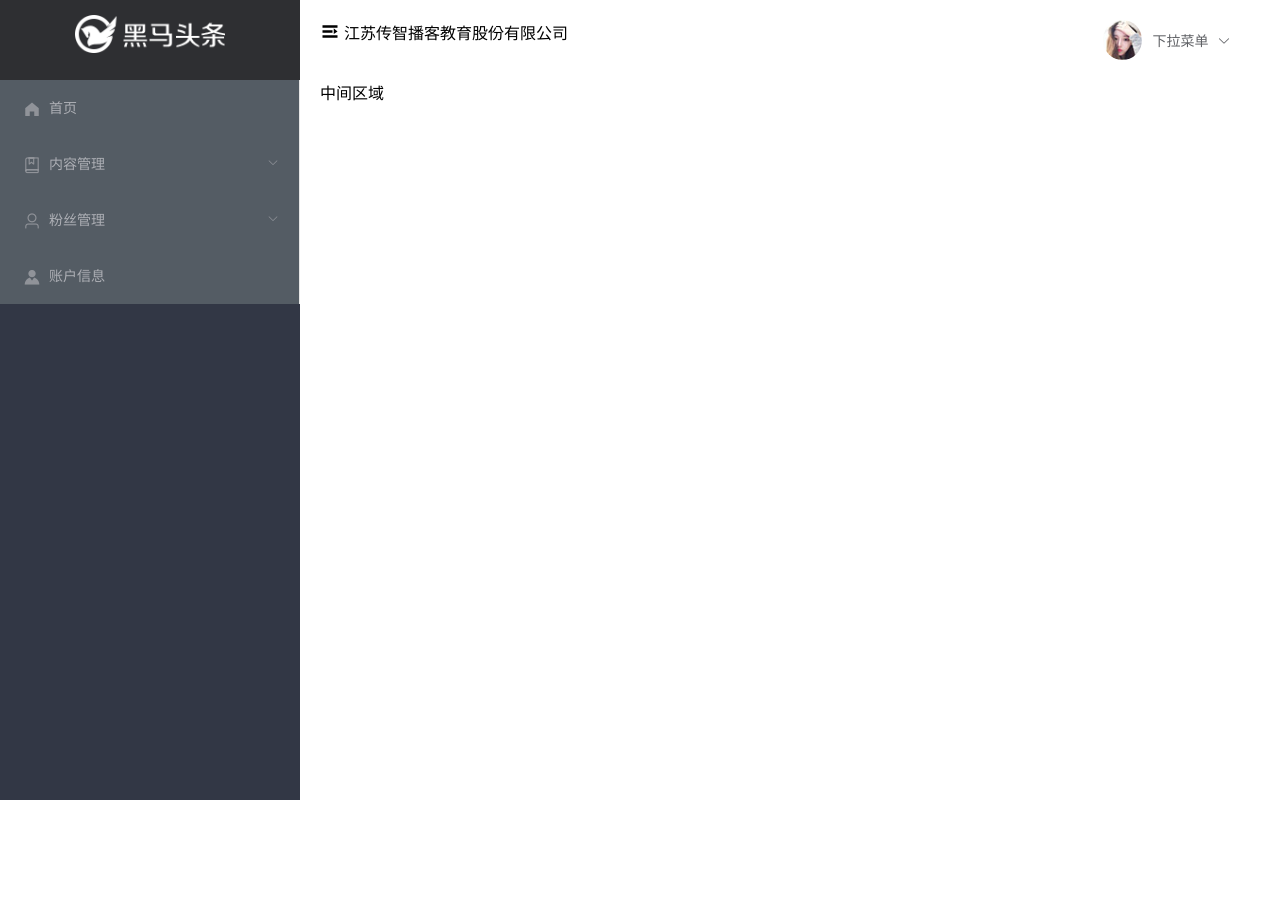
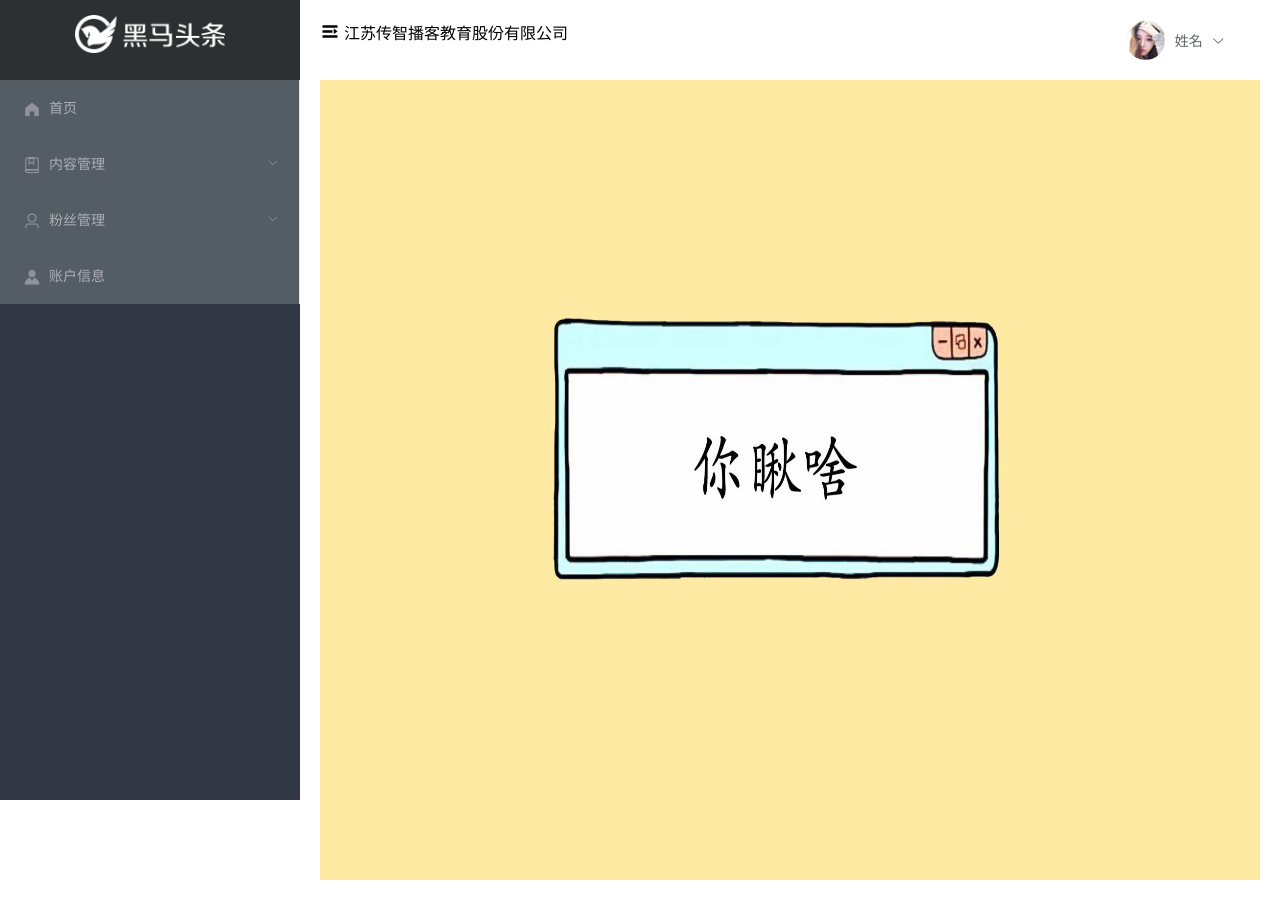
Before and after one commit to Supermangitsun/81heimatoutiao, a Vue app: page /#/home in a window 1280 px wide. Before the commit the page ends 800 px from the top, so only its background shows below. Built offline with nearby package versions, Linux system fonts and the light colour scheme.

Commit message:
注册全局组件

```diff
--- a/src/components/home/middle-layout.vue
+++ b/src/components/home/middle-layout.vue
@@ -1,5 +1,7 @@
 <template>
-<div>中部</div>
+<div class="item">
+    <img src="../../assets/img/home.jpg" alt="">
+</div>
 </template>
 
 <script>
@@ -8,6 +10,11 @@ export default {
 }
 </script>
 
-<style>
-
+<style lang='less' scoped>
+.item{
+    img{
+    width: 100%;
+    height: 100vh;
+    }
+}
 </style>
--- a/src/components/home/top-layout.vue
+++ b/src/components/home/top-layout.vue
@@ -1,6 +1,6 @@
 <template>
   <el-row class="header">
-    <el-col class="item-1" :span="20">
+    <el-col class="item-1" :span="24">
       <i class="el-icon-s-unfold item-2"></i>
       <span>江苏传智播客教育股份有限公司</span>
     </el-col>
@@ -9,7 +9,7 @@
       <el-col>
         <el-dropdown trigger="click">
           <span class="el-dropdown-link">
-            下拉菜单
+            姓名
             <i class="el-icon-arrow-down el-icon--right"></i>
           </span>
           <el-dropdown-menu slot="dropdown">
--- /dev/null
+++ b/src/components/index.js
@@ -0,0 +1,12 @@
+//  注册全局组件
+import lestlayout from './home/lest-layout.vue'
+import toplayout from './home/top-layout'
+import middlelayout from './home/middle-layout'
+// 导出对象里面有个install方法
+export default {
+  install (Vue) {
+    Vue.component('lest-layout', lestlayout)// 注册左面组件
+    Vue.component('top-layout', toplayout)// 注册上面组件
+    Vue.component('middle-layout', middlelayout)// 注册中间组件
+  }
+}
--- a/src/main.js
+++ b/src/main.js
@@ -4,12 +4,13 @@ import router from './router'
 import ElementUi from 'element-ui' // 引入elementui组件
 import 'element-ui/lib/theme-chalk/index.css' // 引入element样式
 import './assets/nomoless/index.less' // 引入基础的base样式
+import component from './components/index'// 引用全局组件
 import axios from 'axios' // 引用axios
 axios.defaults.baseURL = 'http://ttapi.research.itcast.cn/mp/v1_0'// 将后台的接口地址给axios
 Vue.prototype.$axios = axios // 把axios给vue的原型属性，以后可以在组件里直接this.$axios...
 Vue.use(ElementUi) // 注册elementui组件
+Vue.use(component)// 注册全局组件
 Vue.config.productionTip = false
-
 new Vue({
   router,
   render: h => h(App)
--- a/src/views/home/index.vue
+++ b/src/views/home/index.vue
@@ -12,21 +12,26 @@
                 <top-layout></top-layout>
             </el-header>
             <!-- 中间区域 -->
-            <el-main>中间区域</el-main>
+            <el-main>
+                <middle-layout></middle-layout>
+            </el-main>
        </el-container>
     </el-container>
 </template>
 <script>
 // 引用左侧布局组件
-import lestlayout from '../../components/home/lest-layout'
+// import lestlayout from '../../components/home/lest-layout'
 // 引用头部布局组件
-import toplayout from '../../components/home/top-layout'
+// import toplayout from '../../components/home/top-layout'
+// 引用中部布局组件
+// import middlelayout from '../../components/home/middle-layout'
 export default {
   // 注册左面布局组件
-  components: {
-    'lest-layout': lestlayout,
-    'top-layout': toplayout
-  }
+//   components: {
+//     'lest-layout': lestlayout,
+//     'top-layout': toplayout,
+//     'middle-layout': middlelayout
+//   }
 }
 
 </script>
```
